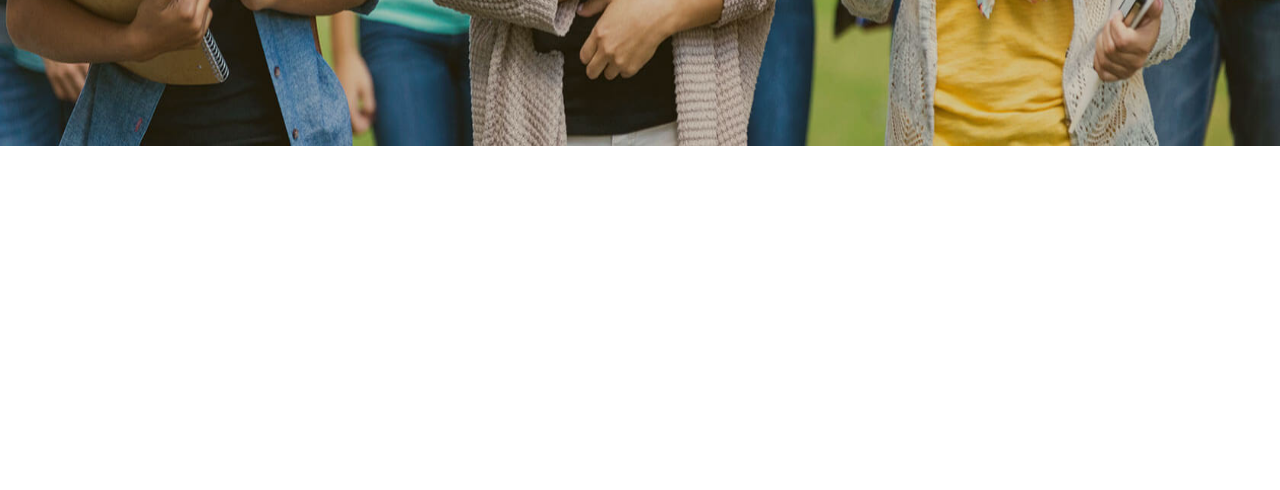
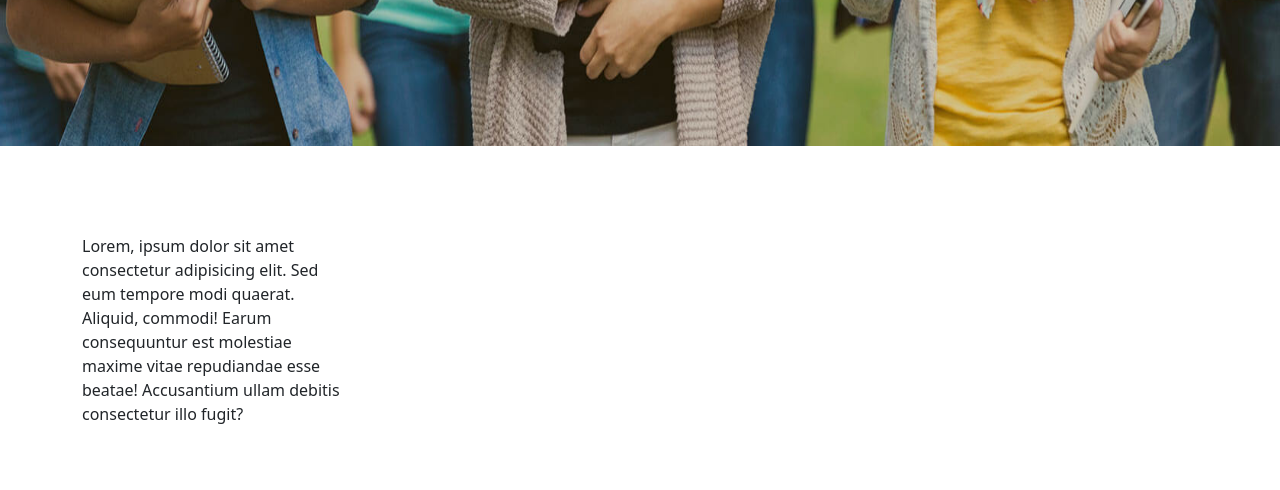
Before and after one commit to rohitsraj12/edqi, a PHP site: page /sandbox/website/public/index.php in a window 1280 px wide. Shown: the part 654-1144 px from the top of the page. Before the commit the page ends 800 px from the top, so only its background shows below. Run offline with PHP 8.4, Linux system fonts and the light colour scheme; some libraries are stand-ins or nearby versions.

Commit message:
Update footer.inc.php

```diff
--- a/website/private/required/footer.inc.php
+++ b/website/private/required/footer.inc.php
@@ -1,9 +1,37 @@
-<div class="body__footer"></div>
+        <div class="body__footer" data-aos="fade-up"
+            data-aos-offset="100"
+            data-aos-delay="50"
+            data-aos-duration="1000"
+            data-aos-easing="ease-in-out">
+            <div class="container py-5">
+                <div class="row">
+                    <div class="col-md-3">
+                        <article>
+                            <p>
+                                Lorem, ipsum dolor sit amet consectetur adipisicing elit. Sed eum tempore modi quaerat. Aliquid, commodi! Earum consequuntur est molestiae maxime vitae repudiandae esse beatae! Accusantium ullam debitis consectetur illo fugit?
+                            </p>
+                        </article>
+                    </div>
+                    <div class="col-md-3"></div>
+                    <div class="col-md-3"></div>
+                    <div class="col-md-3"></div>
+                </div>
+            </div>
+        </div>
         <!-- end body footer -->
     </div>
     <!-- body wrap -->
 
     <!-- script -->
-    <script src=""></script>
+    <script src="https://code.jquery.com/jquery-3.5.0.min.js"></script>
+    <!-- <script src="https://code.jquery.com/jquery-1.12.0.min.js"></script> -->
+    <script src="https://cdn.jsdelivr.net/npm/bootstrap@5.0.2/dist/js/bootstrap.bundle.min.js" integrity="sha384-MrcW6ZMFYlzcLA8Nl+NtUVF0sA7MsXsP1UyJoMp4YLEuNSfAP+JcXn/tWtIaxVXM" crossorigin="anonymous"></script>
+    <script src="assets/js/owl.carousel.min.js"></script>
+    <script src="assets/js/script.js"></script>
+    <!-- load animation -->
+    <script src="https://unpkg.com/aos@next/dist/aos.js"></script>
+    <script>
+      AOS.init();
+    </script>
 </body>
 </html>
```
